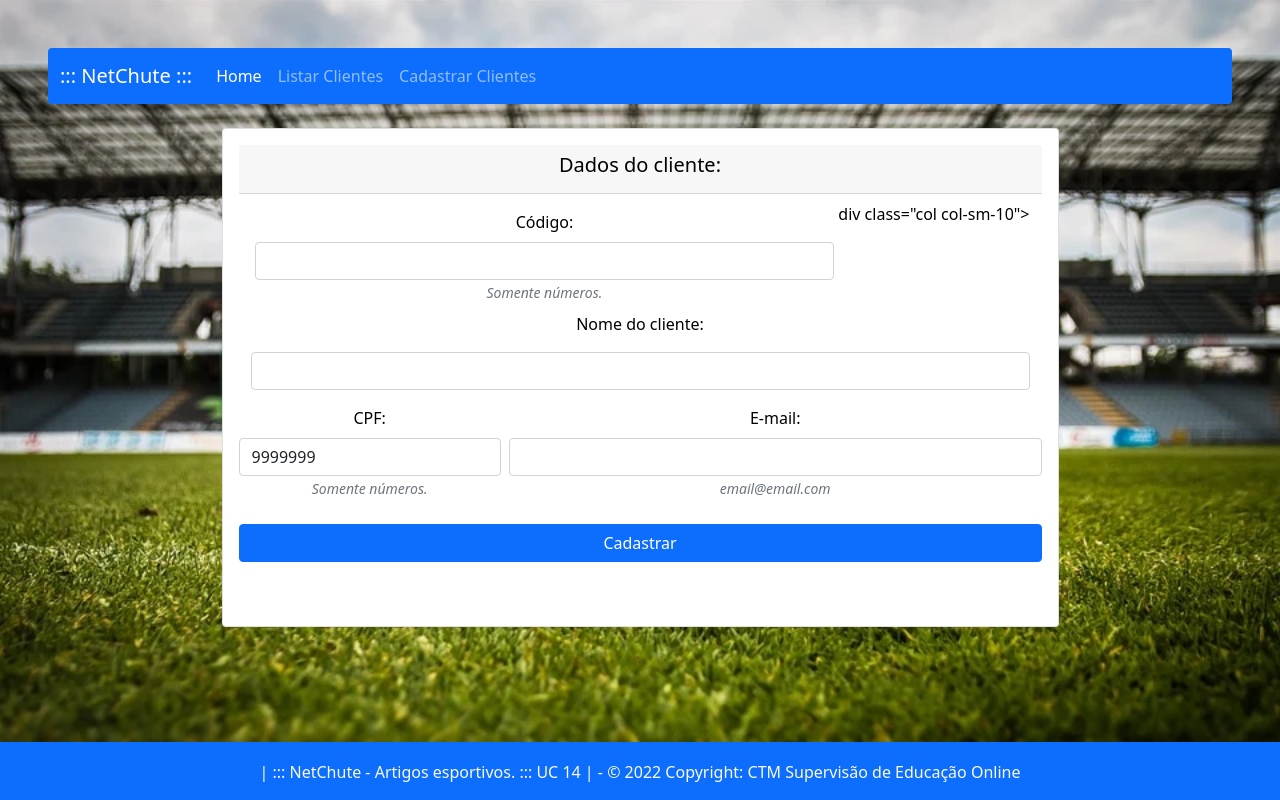
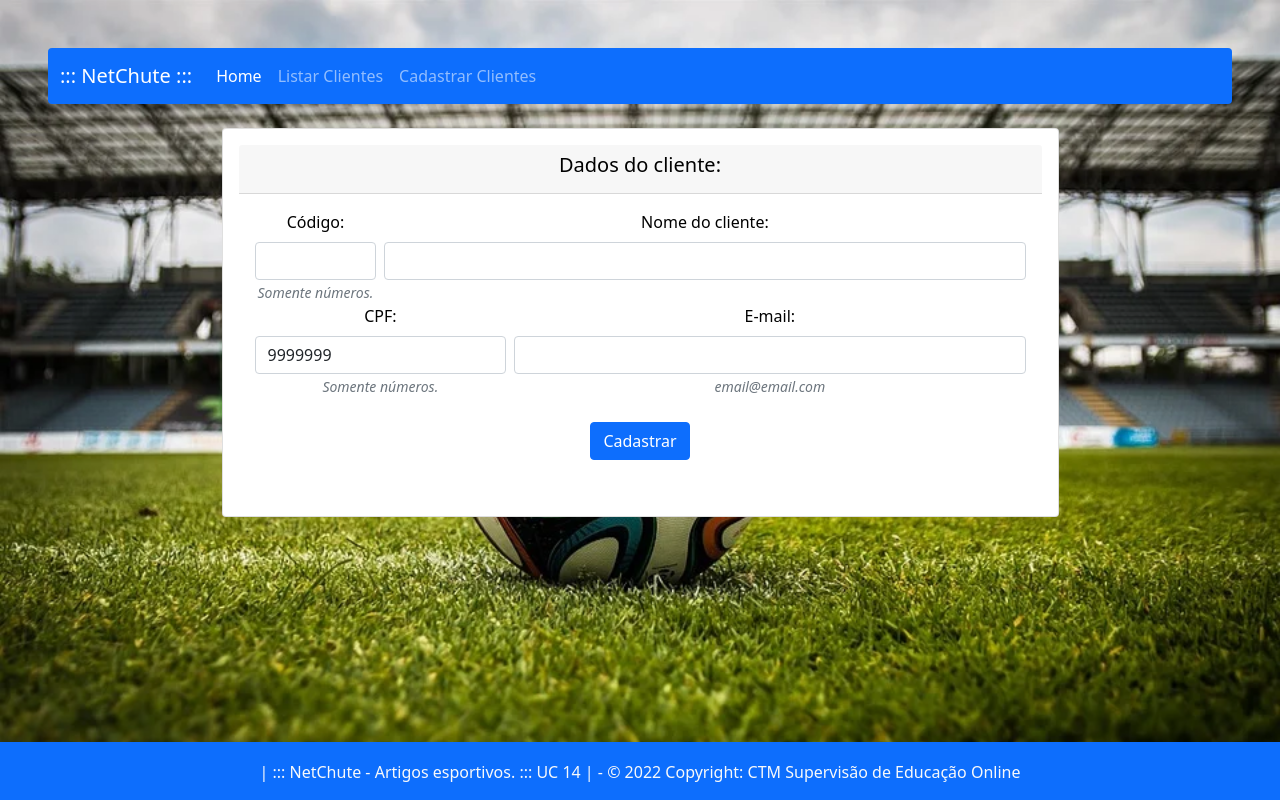
Before and after one commit to ElcioEmity/emity-netchute, a PHP site: page / in a window 1280 px wide. Run offline with PHP 8.4, Linux system fonts and the light colour scheme; data that the repository does not hold is empty; some libraries are stand-ins or nearby versions.

Commit message:
2 alteração

```diff
--- a/index.php
+++ b/index.php
@@ -70,7 +70,7 @@
 							<input type="number" id="codigo" name="" class="form-control" value="">
 							<small class="form-text text-muted"><em>Somente números.</em></small>
 						</div>
-						div class="col col-sm-10">
+						<div class="col col-sm-10">
 							<label class="form-label">Nome do cliente: </label>
 							<input type="text" id="nome" name="nome" class="form-control" value="">
 
```
